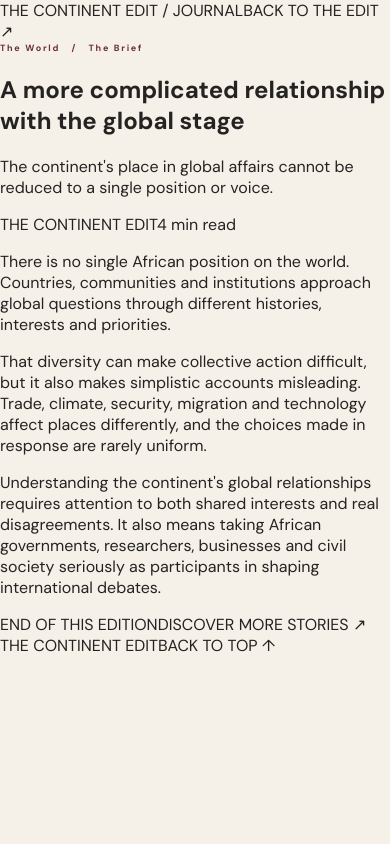
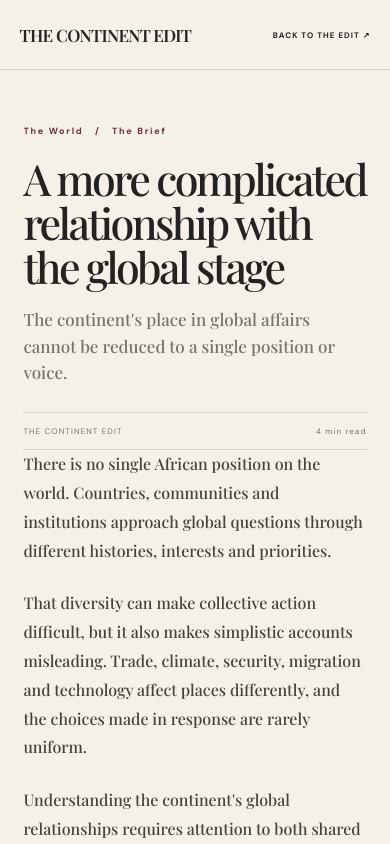
Before and after one commit to RNLD777/the-continent-edit, a Next.js app: page /stories/a-complicated-global-relationship in a window 390 px wide. Shown: the top 844 px of the page. Built offline with nearby package versions, Linux system fonts and the light colour scheme; a web font is replaced by a local one.

Commit message:
Style responsive editorial article pages

```diff
--- a/app/globals.css
+++ b/app/globals.css
@@ -147,3 +147,33 @@ a { color: inherit; text-decoration: none; }
   html { scroll-behavior: auto; }
   *, *::before, *::after { transition-duration: .01ms !important; animation-duration: .01ms !important; }
 }
+
+/* Editorial story pages */
+.article-page { min-height: 100vh; }
+.article-header { min-height: 82px; padding: 20px 6%; display: flex; align-items: center; justify-content: space-between; border-bottom: 1px solid var(--line); }
+.article-wordmark { font-family: var(--serif); font-size: 21px; letter-spacing: -.04em; font-weight: 600; }
+.article-wordmark span { color: var(--muted); font: 9px var(--sans); letter-spacing: .16em; margin-left: 8px; }
+.article-back { font-size: 9px; font-weight: 700; letter-spacing: .13em; }
+.article { width: min(780px, 88%); margin: 0 auto; padding: 78px 0 90px; }
+.article h1 { max-width: 760px; margin: 20px 0 18px; font: 500 clamp(42px, 7vw, 78px)/1.02 var(--serif); letter-spacing: -.06em; }
+.article-deck { max-width: 650px; color: var(--muted); font: 19px/1.55 var(--serif); margin: 0 0 27px; }
+.article-meta { display: flex; justify-content: space-between; border-top: 1px solid var(--line); border-bottom: 1px solid var(--line); padding: 13px 0; color: var(--muted); font-size: 8px; letter-spacing: .14em; }
+.article-figure { margin: 34px 0 42px; }
+.article-figure img { display: block; width: 100%; max-height: 490px; object-fit: cover; }
+.article-figure figcaption { margin-top: 9px; color: var(--muted); font-size: 9px; }
+.article-body { width: min(640px, 100%); margin: 0 auto; }
+.article-body p { margin: 0 0 24px; color: #45413b; font: 17px/1.9 var(--serif); }
+.article-end { display: flex; justify-content: space-between; align-items: center; gap: 15px; border-top: 1px solid var(--line); margin-top: 55px; padding-top: 18px; color: var(--muted); font-size: 8px; letter-spacing: .13em; }
+.article-end a { color: var(--ink); font-weight: 700; }
+.article-footer { border-top: 1px solid var(--line); padding: 22px 6%; display: flex; justify-content: space-between; font-size: 9px; font-weight: 700; letter-spacing: .1em; }
+@media (max-width: 600px) {
+  .article-header { min-height: 70px; padding: 16px 5%; }
+  .article-wordmark { font-size: 17px; }
+  .article-wordmark span { display: none; }
+  .article-back { font-size: 8px; }
+  .article { width: 88%; padding: 55px 0 65px; }
+  .article h1 { font-size: clamp(39px, 11vw, 58px); }
+  .article-deck { font-size: 17px; }
+  .article-body p { font-size: 16px; line-height: 1.8; }
+  .article-end { align-items: flex-start; flex-direction: column; }
+}
```
